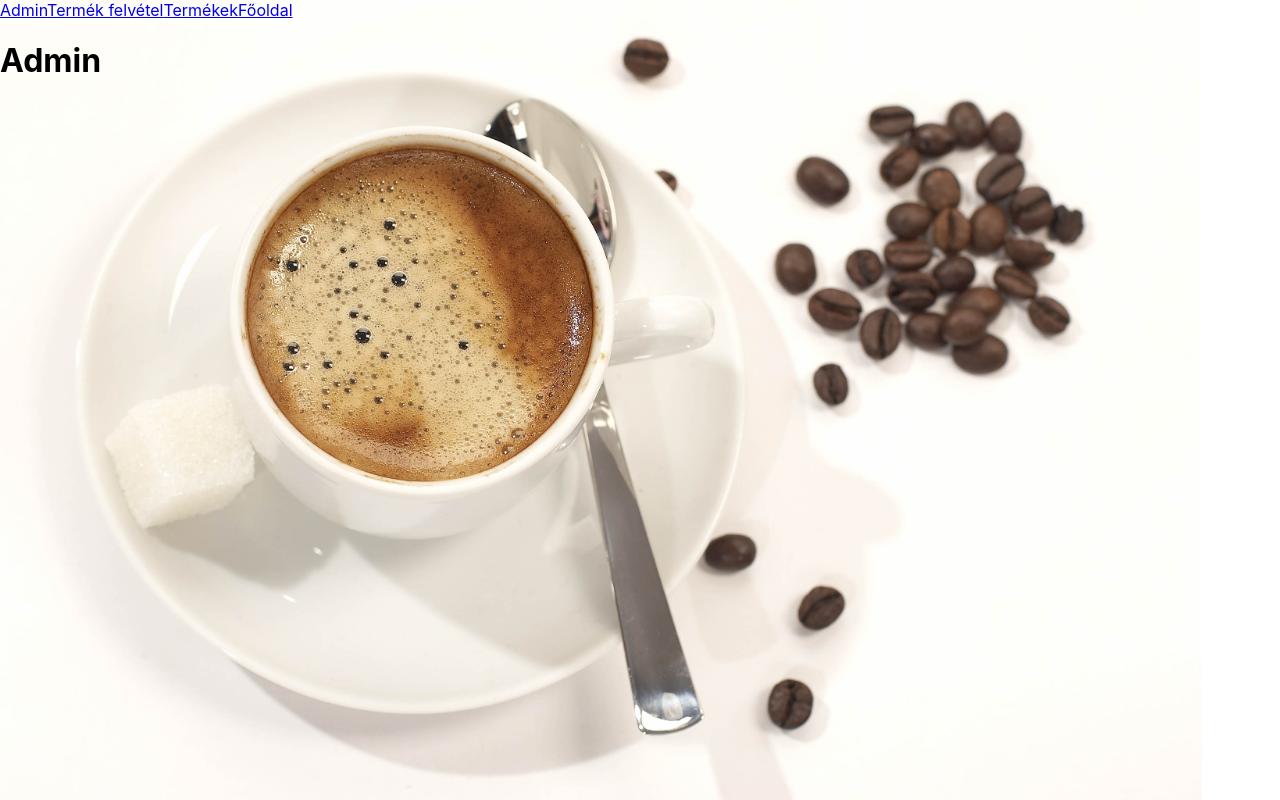
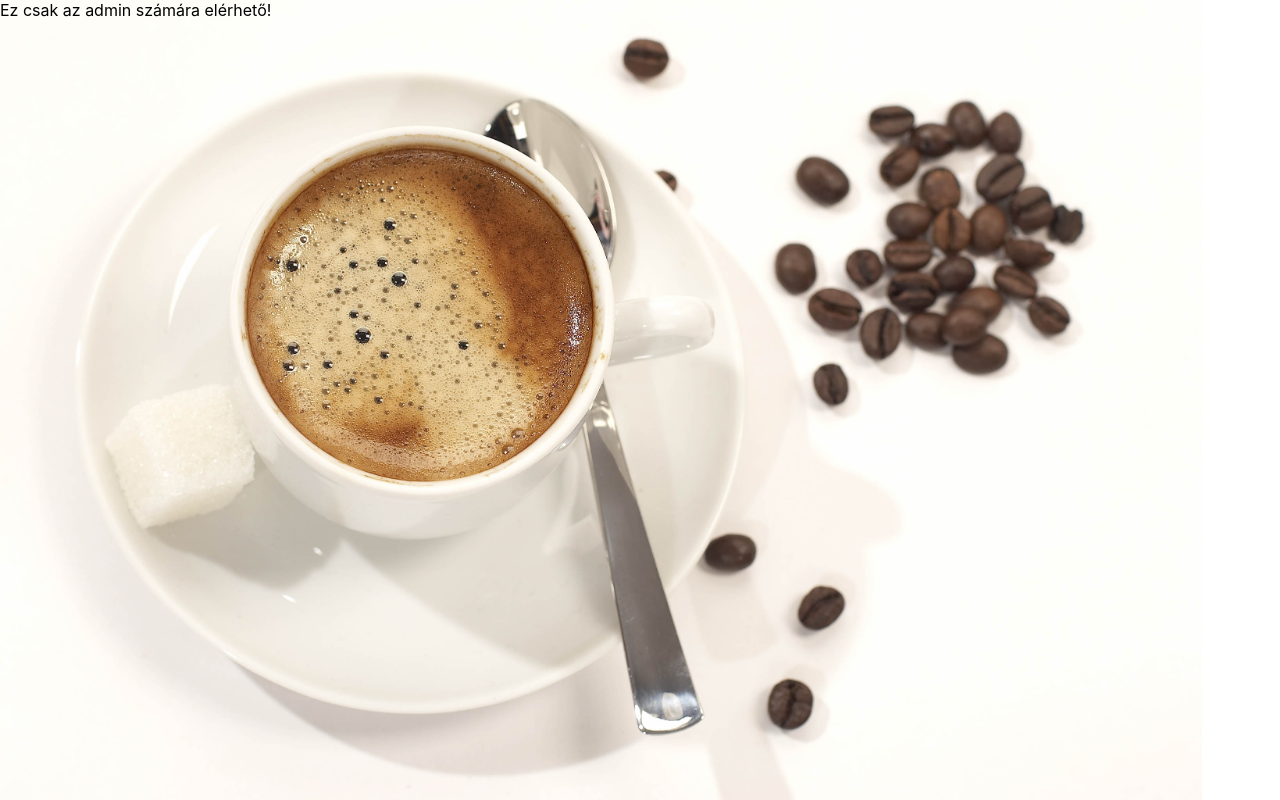
Before and after one commit to MakoveiMiron/csapat-12, a React (Create React App) app in the folder projekt/projekt12/: page /admin in a window 1280 px wide. Built offline with nearby package versions, Linux system fonts and the light colour scheme.

Commit message:
csak az admin lassa az admin oldalakat kesz

```diff
--- a/projekt/projekt12/src/components/Layout/AdminLayout.js
+++ b/projekt/projekt12/src/components/Layout/AdminLayout.js
@@ -1,11 +1,20 @@
 import { Outlet } from "react-router-dom";
 import AdminNavigation from "../Nav/AdminNavigation";
+import { useContext } from "react";
+import { LoggedInUserContext } from "../../contexts/LoggedInUserContext";
+export default function AdminLayout(){
 
-export default function AdminLayout(){
+    const [user,setUser] = useContext(LoggedInUserContext);
+
     return(
         <>
-            <AdminNavigation />
-            <Outlet/>
+        {user.uid === 'KqiGKLztHcVTxJukIfzbmUMgD8E3' ? <>
+                <AdminNavigation />
+                <Outlet/>
+                </>
+                :
+                "Ez csak az admin számára elérhető!"
+        }
         </>
     )
 }
```
